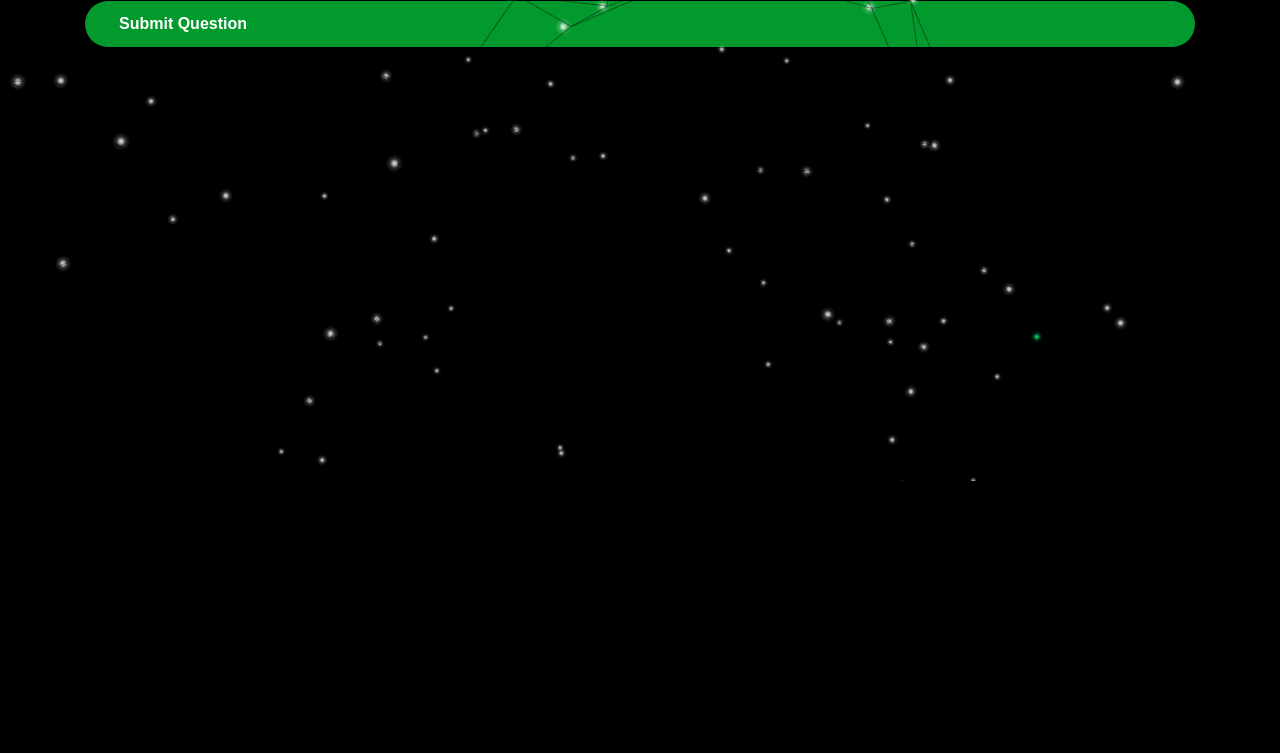
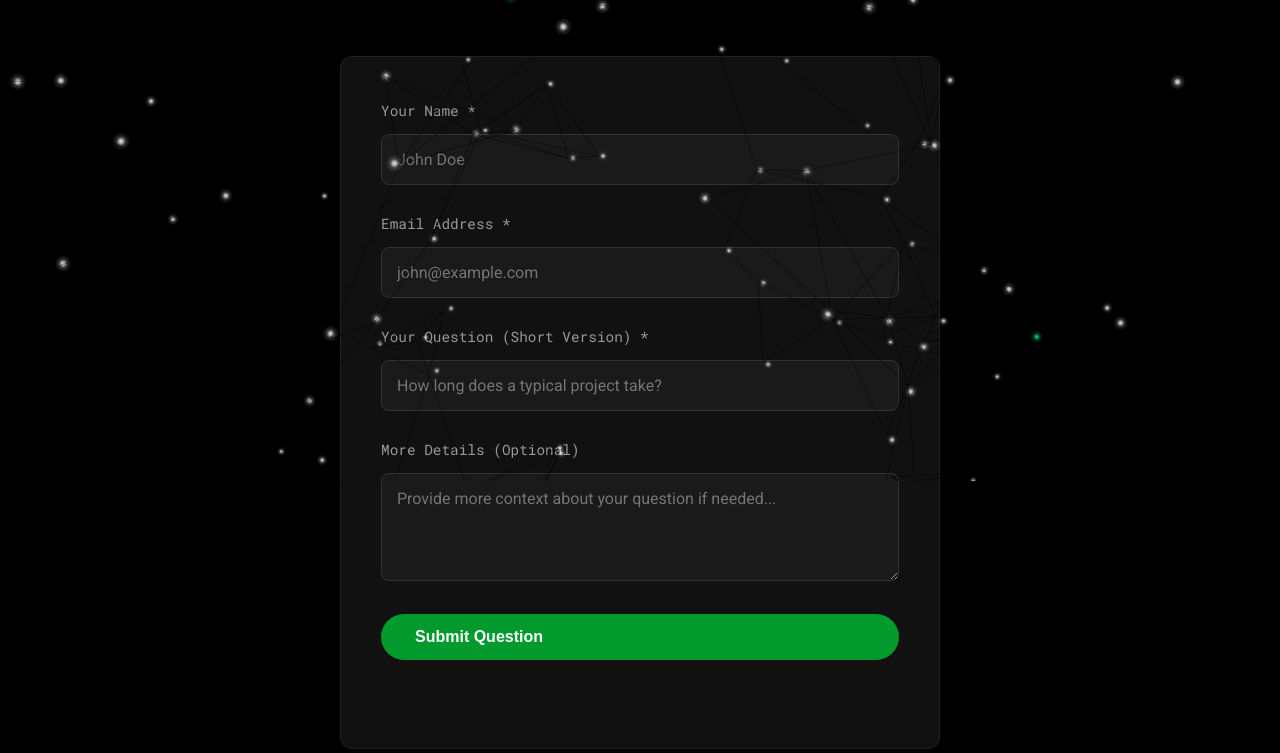
Before and after one commit to christinmorton/cm_frontend_v13, a website built with Vite: page v13_vite/flows/faq-question.html in a window 1280 px wide. Shown: the part 319-1072 px from the top of the page. Before the commit the page ends 800 px from the top, so only its background shows below. Built offline with nearby package versions, Linux system fonts and the light colour scheme; no server answers; animation ran at ten frames a second; some icons are missing.

Commit message:
update content forms missing css classes

```diff
--- a/v13_vite/flows/faq-question.html
+++ b/v13_vite/flows/faq-question.html
@@ -13,6 +13,55 @@
     <link
         href="https://fonts.googleapis.com/css2?family=Roboto+Mono:ital,wght@0,100..700;1,100..700&family=Roboto:ital,wght@0,100..900;1,100..900&display=swap"
         rel="stylesheet" />
+    <style>
+        body {
+            background: #000000;
+            color: #ffffff;
+        }
+
+        .page-header {
+            padding: 150px 0 60px;
+        }
+
+        .form-card {
+            background: #111;
+            border: 1px solid #222;
+            padding: 40px;
+            border-radius: 12px;
+            max-width: 600px;
+            margin: 0 auto;
+        }
+
+        .form-group {
+            margin-bottom: 25px;
+        }
+
+        .form-group label {
+            display: block;
+            margin-bottom: 10px;
+            color: #999;
+            font-family: var(--heading-font);
+            font-size: 0.9rem;
+        }
+
+        .form-group input,
+        .form-group textarea,
+        .form-group select {
+            width: 100%;
+            background: #1a1a1a;
+            border: 1px solid #333;
+            padding: 15px;
+            color: white;
+            border-radius: 8px;
+            font-family: var(--body-font);
+            font-size: 1rem;
+        }
+
+        .form-group select option {
+            background: #1a1a1a;
+            color: white;
+        }
+    </style>
 </head>
 
 <body>
```
Also changed, not shown: v13_vite/flows/social-proof.html (+49 -0 lines), v13_vite/flows/testimonial.html (+49 -0 lines).
